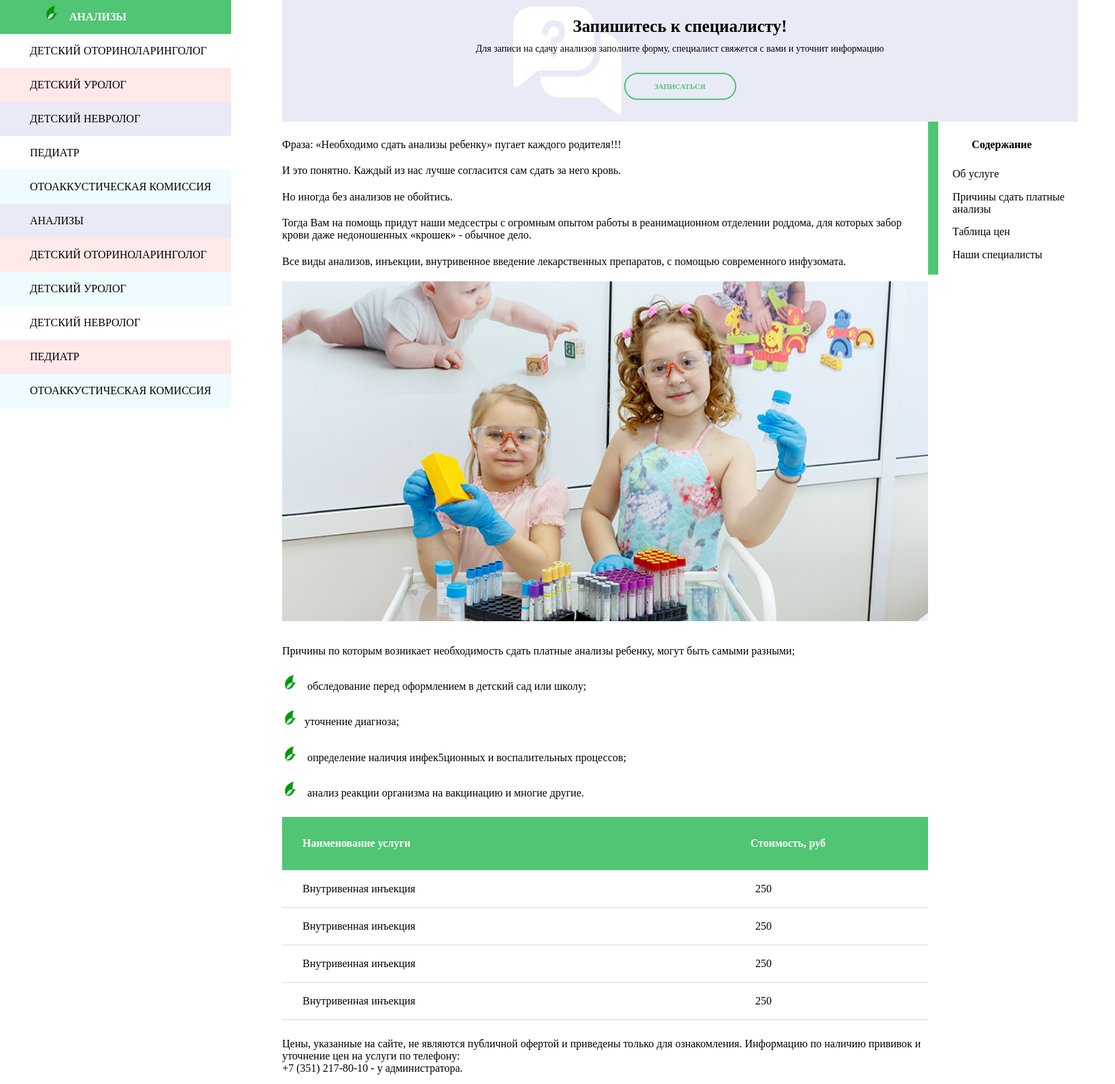
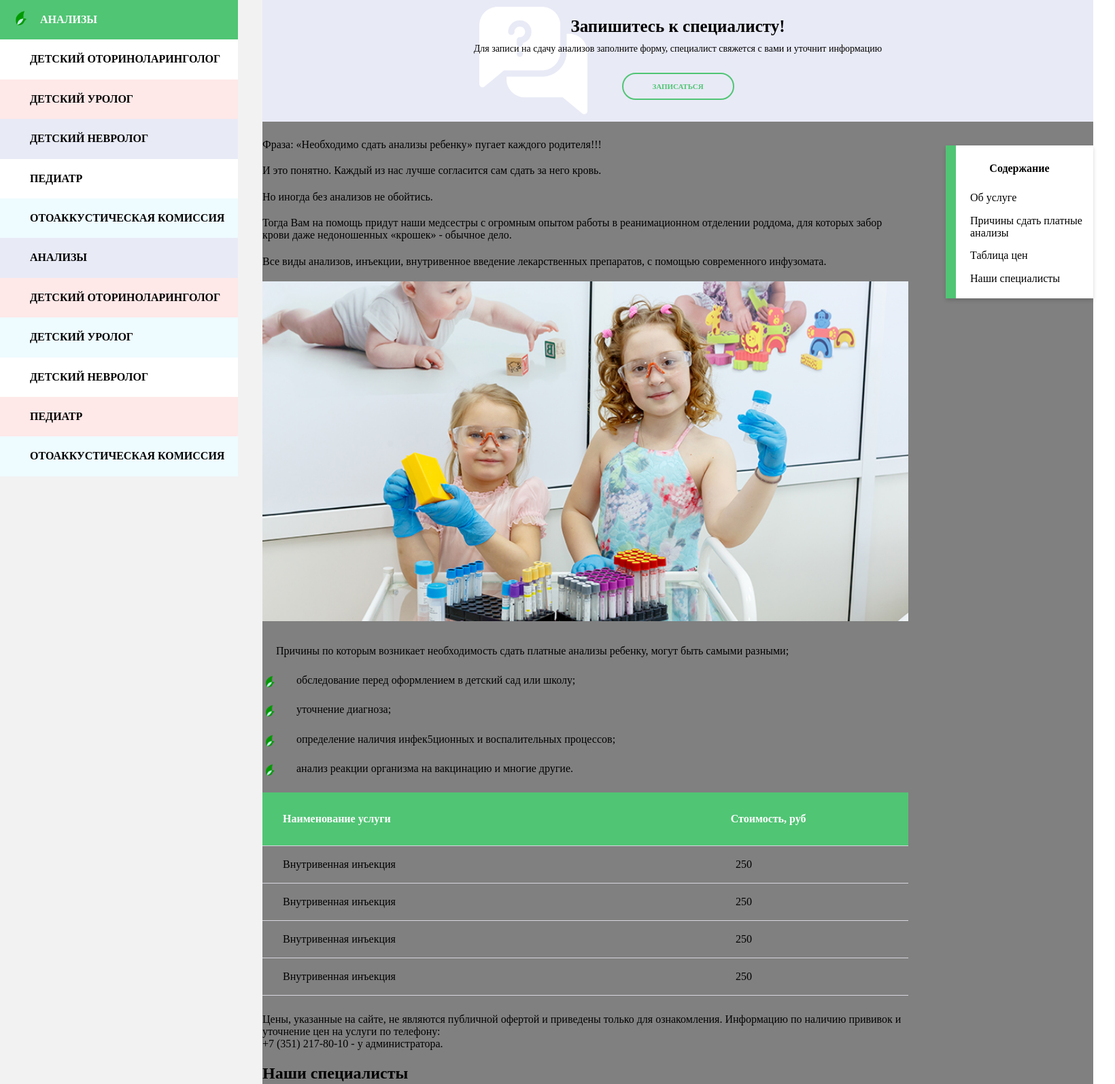
Before and after one commit to Charabamba/01, a PHP site: page / in a window 1640 px wide. Shown: the top 1595 px of the page at 68% size. Run offline with PHP 8.4, Linux system fonts and the light colour scheme; some libraries are stand-ins or nearby versions.

Commit message:
Add files via upload

```diff
--- a/css/style.css
+++ b/css/style.css
@@ -1,31 +1,32 @@
-body {
-  /* background-color: grey; */
-}
 p {
   margin: 0;
 }
+
 .page-wrapper {
   margin-top: 25px;
-  background-color: white;
-  display: flex;
+  max-width: 1640px;
+  background-color: #f2f2f2;
+  display: inline-flex;
   margin: 0 auto;
-  max-width: 100%;
 }
-
 .aside-menu {
-  margin-right: 75px;
+  margin-right: 36px;
 }
 .aside-item-list {
-  list-style-type: none;
   padding: 0;
   margin: 0;
+  font-weight: bold;
 }
 
 .aside-item {
+  display: flex;
   width: 296px;
-  height: 50px;
-  line-height: 50px;
+  padding-right: 10px;
+  padding-top: 20px;
+  padding-bottom: 20px;
   padding-left: 44px;
+  align-items: center;
+  text-decoration: none;
 }
 .aside-item-href {
   text-decoration: none;
@@ -35,7 +36,7 @@ p {
   background-color: #50c574;
   transition: ease 0.3s;
 }
-.aside-item:hover a {
+.aside-item:hover p {
   color: white;
   font-weight: bold;
   transition: ease 0.3s;
@@ -49,15 +50,30 @@ p {
 .aside-item-violet {
   background-color: #e8eaf6;
 }
-
+.aside-item-white {
+  background-color: white;
+}
+.aside-li-active {
+  padding-left: 20px;
+  width: 320px;
+}
 .aside-item-active {
-  padding-left: 20px;
+  position: relative;
   color: #009a00;
+  margin-left: 15px;
 }
 
 .aside-item-active::before {
   content: url(/img/main-service-back.png);
-  margin-right: 15px;
+  position: absolute;
+  top: -5px;
+  left: -40px;
+}
+
+.main-content-wrapper {
+  background-color: grey;
+  position: relative;
+  /* width: 100%; */
 }
 
 .advertise {
@@ -65,7 +81,7 @@ p {
   background-color: #e8eaf6;
   background-image: url(/img/question.png);
   background-repeat: no-repeat;
-  background-position: left 340px top 10px;
+  background-position: left 30% top 10px;
 }
 .advertise-title {
   font-size: 25px;
@@ -108,7 +124,7 @@ p {
   margin-top: 25px;
 }
 .page-article {
-  width: 950px;
+  max-width: 950px;
 }
 
 .article-text {
@@ -123,15 +139,22 @@ p {
 
 .benefits-title {
   margin-bottom: 25px;
+  margin-left: 20px;
 }
 
 .benefits-item {
   margin-bottom: 25px;
+  margin-left: 50px;
+  position: relative;
 }
 .benefits-item::before {
   display: inline-block;
   content: url(/img/main-service-back.png);
-  margin-right: 10px;
+  transform: scale(0.8);
+  width: 16px;
+  height: 16px;
+  position: absolute;
+  left: -50px;
 }
 
 .price-container {
@@ -184,14 +207,40 @@ p {
 .specialist-text {
   margin-bottom: 25px;
 }
+.specialist-info {
+  text-decoration: none;
+  color: black;
+}
+.specialist-href-container {
+  display: flex;
+  justify-content: center;
+  text-decoration: none;
+}
+.specialist-href-container:hover .specialist-href {
+  color: #009a00;
+  transition: ease 0.3s;
+}
+.specialist-href-container:hover .specialist-icon {
+  color: #009a00;
+  transition: ease 0.3s;
+}
 
 .specialist-href {
   font-size: 18px;
-  text-decoration: none;
+  color: #50c574;
+  margin-right: 10px;
+}
+.specialist-icon {
   color: #50c574;
 }
 
+.page-navigation-container {
+  width: 272px;
+  position: relative;
+}
 .page-navigation {
+  margin-top: 35px;
+  margin-left: 55px;
   width: 217px;
   background: linear-gradient(
     to right,
@@ -203,6 +252,7 @@ p {
   text-align: left;
   padding-bottom: 5px;
   position: fixed;
+  box-shadow: 0px 3px 6px #00000029;
 }
 
 .navigation-title {
@@ -216,7 +266,22 @@ p {
   margin-bottom: 15px;
   margin-left: 36px;
 }
+.navigation-href {
+  text-decoration: none;
+  color: black;
+}
+.navigation-href:hover {
+  color: #50c574;
+  text-decoration: underline;
+}
 
-.page-navigation-container {
-  width: 220px;
+@media (max-width: 320px) {
+  .page-wrapper {
+    flex-wrap: wrap;
+  }
+  .aside-menu {
+    order: 2;
+    width: 100%;
+    background-color: honeydew;
+  }
 }
--- a/index.html
+++ b/index.html
@@ -6,50 +6,52 @@
     <title>Document</title>
     <link rel="stylesheet" href="css/normalizer.css" />
     <link rel="stylesheet" href="css/style.css" />
+    <script
+      src="https://kit.fontawesome.com/97f7254657.js"
+      crossorigin="anonymous"
+    ></script>
   </head>
   <body>
     <section class="page-wrapper">
       <aside class="aside-menu">
-        <ul class="aside-item-list">
-          <li class="aside-item aside-item-blue aside-item-first">
-            <a href="index.html" class="aside-item-href aside-item-active"
-              >АНАЛИЗЫ</a
-            >
-          </li>
-          <li class="aside-item ">
-            <a href="" class="aside-item-href ">ДЕТСКИЙ ОТОРИНОЛАРИНГОЛОГ</a>
-          </li>
-          <li class="aside-item aside-item-pink">
-            <a href="" class="aside-item-href">ДЕТСКИЙ УРОЛОГ</a>
-          </li>
-          <li class="aside-item aside-item-violet">
-            <a href="" class="aside-item-href">ДЕТСКИЙ НЕВРОЛОГ</a>
-          </li>
-          <li class="aside-item">
-            <a href="" class="aside-item-href">ПЕДИАТР</a>
-          </li>
-          <li class="aside-item aside-item-blue">
-            <a href="" class="aside-item-href">ОТОАККУСТИЧЕСКАЯ КОМИССИЯ</a>
-          </li>
-          <li class="aside-item aside-item-violet">
-            <a href="" class="aside-item-href">АНАЛИЗЫ</a>
-          </li>
-          <li class="aside-item aside-item-pink">
-            <a href="" class="aside-item-href">ДЕТСКИЙ ОТОРИНОЛАРИНГОЛОГ</a>
-          </li>
-          <li class="aside-item aside-item-blue">
-            <a href="" class="aside-item-href">ДЕТСКИЙ УРОЛОГ</a>
-          </li>
-          <li class="aside-item">
-            <a href="" class="aside-item-href">ДЕТСКИЙ НЕВРОЛОГ</a>
-          </li>
-          <li class="aside-item aside-item-pink">
-            <a href="" class="aside-item-href">ПЕДИАТР</a>
-          </li>
-          <li class="aside-item aside-item-blue">
-            <a href="" class="aside-item-href">ОТОАККУСТИЧЕСКАЯ КОМИССИЯ</a>
-          </li>
-        </ul>
+        <div class="aside-item-list">
+          <a href="" class="aside-item aside-item-blue aside-item-first">
+            <p class="aside-item-href aside-item-active">АНАЛИЗЫ</p>
+          </a>
+          <a href="" class="aside-item aside-item-white ">
+            <p class="aside-item-href ">ДЕТСКИЙ ОТОРИНОЛАРИНГОЛОГ</p>
+          </a>
+          <a href="" class="aside-item aside-item-pink">
+            <p class="aside-item-href">ДЕТСКИЙ УРОЛОГ</p>
+          </a>
+          <a href="" class="aside-item aside-item-violet">
+            <p class="aside-item-href">ДЕТСКИЙ НЕВРОЛОГ</p>
+          </a>
+          <a href="" class="aside-item aside-item-white">
+            <p class="aside-item-href ">ПЕДИАТР</p>
+          </a>
+          <a href="" class="aside-item aside-item-blue">
+            <p class="aside-item-href">ОТОАККУСТИЧЕСКАЯ КОМИССИЯ</p>
+          </a>
+          <a href="" class="aside-item aside-item-violet">
+            <p class="aside-item-href">АНАЛИЗЫ</p>
+          </a>
+          <a href="" class="aside-item aside-item-pink">
+            <p class="aside-item-href">ДЕТСКИЙ ОТОРИНОЛАРИНГОЛОГ</p>
+          </a>
+          <a href="" class="aside-item aside-item-blue">
+            <p class="aside-item-href">ДЕТСКИЙ УРОЛОГ</p>
+          </a>
+          <a href="" class="aside-item aside-item-white">
+            <p class="aside-item-href ">ДЕТСКИЙ НЕВРОЛОГ</p>
+          </a>
+          <a href="" class="aside-item aside-item-pink">
+            <p class="aside-item-href">ПЕДИАТР</p>
+          </a>
+          <a href="" class="aside-item aside-item-blue">
+            <p class="aside-item-href">ОТОАККУСТИЧЕСКАЯ КОМИССИЯ</p>
+          </a>
+        </div>
       </aside>
       <section class="main-content-wrapper">
         <div class="advertise">
@@ -63,7 +65,7 @@
           <button class="advertise-button">ЗАПИСАТЬСЯ</button>
         </div>
         <div class="page-article-wrapper">
-          <article class="page-article">
+          <article class="page-article" id="description">
             <div class="article-text-block">
               <p class="article-text">
                 Фраза: «Необходимо сдать анализы ребенку» пугает каждого
@@ -85,7 +87,7 @@
               </p>
             </div>
             <img src="/img/analizi.png" alt="analizi" class="article-image" />
-            <div class="benefits">
+            <div class="benefits" id="reasons">
               <p class="benefits-title">
                 Причины по которым возникает необходимость сдать платные анализы
                 ребенку, могут быть самыми разными;
@@ -101,7 +103,7 @@
                 анализ реакции организма на вакцинацию и многие другие.
               </p>
             </div>
-            <div class="prices">
+            <div class="prices" id="prices">
               <div class="price-container price-container-header">
                 <div class="price-name">Наименование услуги</div>
                 <div class="price">Стоимость, руб</div>
@@ -134,10 +136,12 @@
                 </p>
               </div>
             </div>
-            <h2 class="our-specialists-title">Наши специалисты</h2>
-            <section class="our-specialists">
+            <h2 class="our-specialists-title" id="specialists">
+              Наши специалисты
+            </h2>
+            <section class="our-specialists ">
               <div class="specialist-container">
-                <div class="specialist-info">
+                <a href="" class="specialist-info">
                   <img
                     src="img/бабошко.png"
                     alt="specialist"
@@ -147,11 +151,14 @@
                   <p class="specialist-text">
                     детский хирург, уролог-андролог, врач высшей категории
                   </p>
-                </div>
-                <a href="" class="specialist-href">ЗАПИСАТЬСЯ</a>
+                </a>
+                <a href="" class="specialist-href-container"
+                  ><p class="specialist-href">ЗАПИСАТЬСЯ</p>
+                  <i class="fas fa-pen specialist-icon"></i
+                ></a>
               </div>
               <div class="specialist-container">
-                <div class="specialist-info">
+                <a href="" class="specialist-info">
                   <img
                     src="img/демьяник.png"
                     alt="specialist"
@@ -161,11 +168,14 @@
                   <p class="specialist-text">
                     детский невролог, врач педиатр, врач высшей категории
                   </p>
-                </div>
-                <a href="" class="specialist-href">ЗАПИСАТЬСЯ</a>
+                </a>
+                <a href="" class="specialist-href-container"
+                  ><p class="specialist-href">ЗАПИСАТЬСЯ</p>
+                  <i class="fas fa-pen specialist-icon"></i
+                ></a>
               </div>
               <div class="specialist-container">
-                <div class="specialist-info">
+                <a href="" class="specialist-info">
                   <img
                     src="img/демьяник.png"
                     alt="specialist"
@@ -175,18 +185,33 @@
                   <p class="specialist-text">
                     детский невролог, врач педиатр, врач высшей категории
                   </p>
-                </div>
-                <a href="" class="specialist-href">ЗАПИСАТЬСЯ</a>
+                </a>
+                <a href="" class="specialist-href-container"
+                  ><p class="specialist-href">ЗАПИСАТЬСЯ</p>
+                  <i class="fas fa-pen specialist-icon"></i
+                ></a>
               </div>
             </section>
           </article>
           <div class="page-navigation-container">
             <div class="page-navigation">
               <p class="navigation-title">Содержание</p>
-              <p class="navigation-item">Об услуге</p>
-              <p class="navigation-item">Причины сдать платные анализы</p>
-              <p class="navigation-item">Таблица цен</p>
-              <p class="navigation-item">Наши специалисты</p>
+              <p class="navigation-item">
+                <a class="navigation-href" href="#description">Об услуге </a>
+              </p>
+              <p class="navigation-item">
+                <a class="navigation-href" href="#reasons"
+                  >Причины сдать платные анализы</a
+                >
+              </p>
+              <p class="navigation-item">
+                <a class="navigation-href" href="#prices">Таблица цен</a>
+              </p>
+              <p class="navigation-item">
+                <a class="navigation-href" href="#specialists"
+                  >Наши специалисты</a
+                >
+              </p>
             </div>
           </div>
         </div>
```
Also changed, not shown: css/works.css (+7 -2 lines), works.html (+39 -39 lines).
